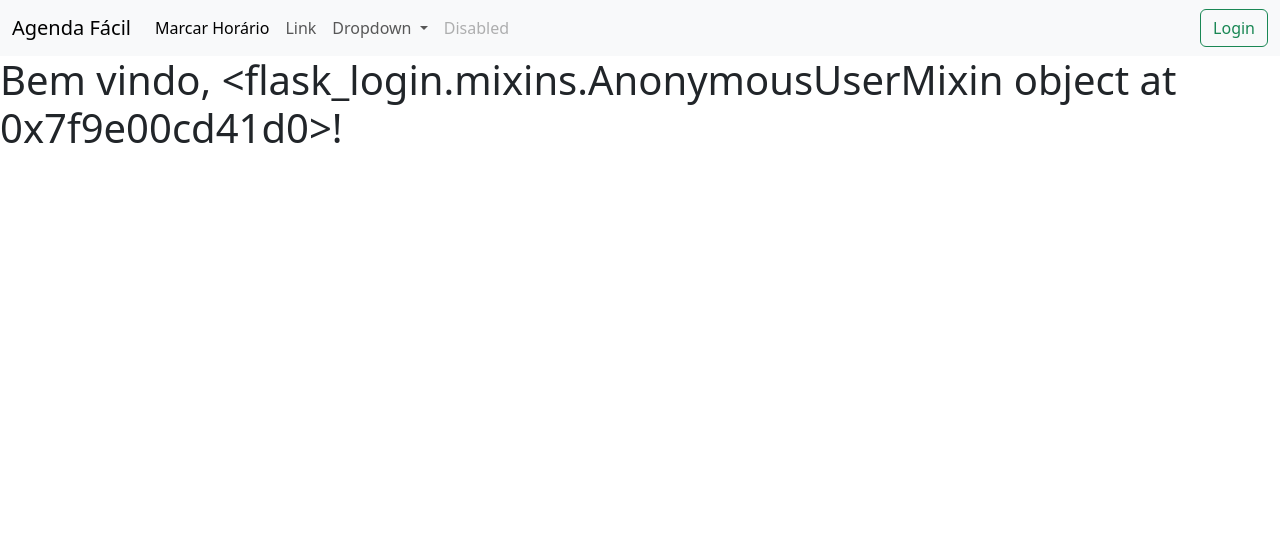
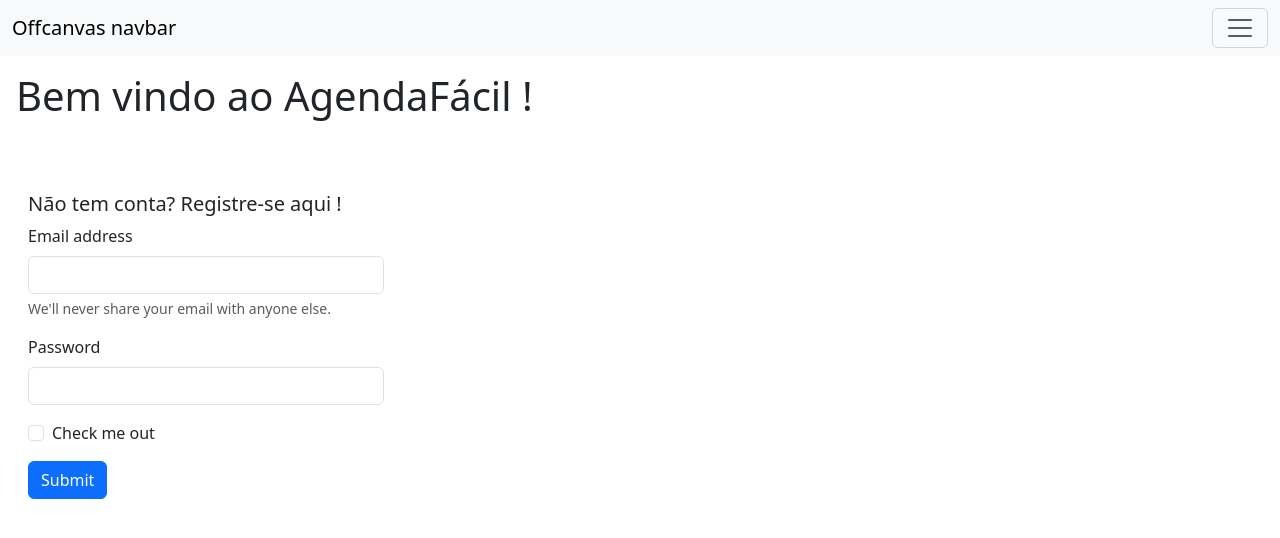
Before and after one commit to WederBorges/flask-agenda-com-bootstrap, a Flask app: page / in a window 1280 px wide. Shown: the top 538 px of the page. Run offline with Flask 3, Linux system fonts and the light colour scheme.

Commit message:
Estruturando novas rotas, pages com bootstrap

```diff
--- a/agenda/routes.py
+++ b/agenda/routes.py
@@ -5,12 +5,24 @@ from flask import url_for, render_template
 
 @app.route("/")
 def home():
-    return render_template('base.html')
+    return render_template('homepage.html')
 
 @app.route("/login")
 def login():
     return render_template("login.html")
 
+@app.route("/registre")
+def registre_se():
+    return render_template("registre.html")
+
 @app.route('/marcar-horario')
 def marcar_horario():
     return render_template("marcar_horario.html")
+
+@app.route('/perfil-usuario')
+def perfil_usuario():
+    return render_template("perfil_usuario.html")
+
+@app.route('/perfil_profissional')
+def perfil_profissional():
+    return render_template("perfil_profissional.html")
--- a/agenda/templates/base.html
+++ b/agenda/templates/base.html
@@ -1,53 +1,17 @@
 <!doctype html>
 <html lang="pt-br">
-  <head>
+
+<head>
     <meta charset="utf-8">
     <meta name="viewport" content="width=device-width, initial-scale=1">
- <nav class="navbar navbar-expand-lg bg-body-tertiary">
+    <title>{% block title %} AgendaFacil - Homepage {% endblock %}</title>
 
+    <link href="https://cdn.jsdelivr.net/npm/bootstrap@5.3.8/dist/css/bootstrap.min.css" rel="stylesheet" integrity="sha384-sRIl4kxILFvY47J16cr9ZwB07vP4J8+LH7qKQnuqkuIAvNWLzeN8tE5YBujZqJLB" crossorigin="anonymous">
 
-    <div class="container-fluid">
+</head>
 
-        <a class="navbar-brand" href="#">Agenda Fácil</a>
-        <button class="navbar-toggler" type="button" data-bs-toggle="collapse" data-bs-target="#navbarSupportedContent" aria-controls="navbarSupportedContent" aria-expanded="false" aria-label="Toggle navigation">
-        <span class="navbar-toggler-icon"></span>
-        </button>
-        <div class="collapse navbar-collapse" id="navbarSupportedContent">
-        <ul class="navbar-nav me-auto mb-2 mb-lg-0">
-            <li class="nav-item">
-            <a class="nav-link active" aria-current="page" href="#">Marcar Horário</a>
-            </li>
-            <li class="nav-item">
-            <a class="nav-link" href="#">Link</a>
-            </li>
-            <li class="nav-item dropdown">
-            <a class="nav-link dropdown-toggle" href="#" role="button" data-bs-toggle="dropdown" aria-expanded="false">
-                Dropdown
-            </a>
-            <ul class="dropdown-menu">
-                <li><a class="dropdown-item" href="#">Action</a></li>
-                <li><a class="dropdown-item" href="#">Another action</a></li>
-                <li><hr class="dropdown-divider"></li>
-                <li><a class="dropdown-item" href="#">Something else here</a></li>
-            </ul>
-            </li>
-            <li class="nav-item">
-            <a class="nav-link disabled" aria-disabled="true">Disabled</a>
-            </li>
-        </ul>
-            <div>
-                <button class="btn btn-outline-success" type="submit">Login</button>
-            </div>
-        </div>
-
-    </div>
-</nav>
-
-
-<link href="https://cdn.jsdelivr.net/npm/bootstrap@5.3.8/dist/css/bootstrap.min.css" rel="stylesheet" integrity="sha384-sRIl4kxILFvY47J16cr9ZwB07vP4J8+LH7qKQnuqkuIAvNWLzeN8tE5YBujZqJLB" crossorigin="anonymous">
-  </head>
   <body>
-    <h1>Bem vindo, {{current_user}}!</h1>
+    {% block content %} {% endblock %}
     <script src="https://cdn.jsdelivr.net/npm/bootstrap@5.3.8/dist/js/bootstrap.bundle.min.js" integrity="sha384-FKyoEForCGlyvwx9Hj09JcYn3nv7wiPVlz7YYwJrWVcXK/BmnVDxM+D2scQbITxI" crossorigin="anonymous"></script>
   </body>
 </html>
--- /dev/null
+++ b/agenda/templates/homepage.html
@@ -0,0 +1,11 @@
+{%extends 'base.html'%}
+
+{% block content %}
+
+{% include 'navbar.html' %}
+
+<div class=" container-fluid m-5 ms-1"><H1> Bem vindo ao AgendaFácil !</H1></div>
+
+<div class="container-fluid m-8"> {% include 'login.html' %} </div>
+
+{% endblock %}
--- a/agenda/templates/login.html
+++ b/agenda/templates/login.html
@@ -1,32 +1,30 @@
-<form class="row gx-3 gy-2 align-items-center">
-  <div class="col-sm-3">
-    <label class="visually-hidden" for="specificSizeInputName">Name</label>
-    <input type="text" class="form-control" id="specificSizeInputName" placeholder="Jane Doe">
+
+
+<div class="container mt-5 ms-1">
+    <div class="row justify-content-right">
+        <div class="col-6 col-md-3 col-lg-4">
+
+<div class=" mt-4"><h5> Não tem conta? Registre-se aqui !</h5></div>
+
+<form>
+
+
+  <div class="mb-3">
+    <label for="exampleInputEmail1" class="form-label">Email address</label>
+    <input type="email" class="form-control" id="exampleInputEmail1" aria-describedby="emailHelp">
+    <div id="emailHelp" class="form-text">We'll never share your email with anyone else.</div>
   </div>
-  <div class="col-sm-3">
-    <label class="visually-hidden" for="specificSizeInputGroupUsername">Username</label>
-    <div class="input-group">
-      <div class="input-group-text">@</div>
-      <input type="text" class="form-control" id="specificSizeInputGroupUsername" placeholder="Username">
+  <div class="mb-3">
+    <label for="exampleInputPassword1" class="form-label">Password</label>
+    <input type="password" class="form-control" id="exampleInputPassword1">
+  </div>
+  <div class="mb-3 form-check">
+    <input type="checkbox" class="form-check-input" id="exampleCheck1">
+    <label class="form-check-label" for="exampleCheck1">Check me out</label>
+  </div>
+  <button type="submit" class="btn btn-primary">Submit</button>
+          </div>
     </div>
-  </div>
-  <div class="col-sm-3">
-    <label class="visually-hidden" for="specificSizeSelect">Preferências</label>
-    <select class="form-select" id="specificSizeSelect">
-      <option selected>Quem sou?</option>
-      <option value="1">Profissional</option>
-      <option value="2">Cliente</option>
-    </select>
-  </div>
-  <div class="col-auto">
-    <div class="form-check">
-      <input class="form-check-input" type="checkbox" id="autoSizingCheck2">
-      <label class="form-check-label" for="autoSizingCheck2">
-        Lembrar de mim
-      </label>
-    </div>
-  </div>
-  <div class="col-auto">
-    <button type="submit" class="btn btn-primary">Enviar</button>
-  </div>
+</div>
+
 </form>
--- /dev/null
+++ b/agenda/templates/navbar.html
@@ -0,0 +1,47 @@
+{extends 'base.html'}
+
+{% block content %}
+
+<nav class="navbar bg-body-tertiary fixed-top">
+  <div class="container-fluid">
+    <a class="navbar-brand" href="#">Offcanvas navbar</a>
+    <button class="navbar-toggler" type="button" data-bs-toggle="offcanvas" data-bs-target="#offcanvasNavbar" aria-controls="offcanvasNavbar" aria-label="Toggle navigation">
+      <span class="navbar-toggler-icon"></span>
+    </button>
+    <div class="offcanvas offcanvas-end" tabindex="-1" id="offcanvasNavbar" aria-labelledby="offcanvasNavbarLabel">
+      <div class="offcanvas-header">
+        <h5 class="offcanvas-title" id="offcanvasNavbarLabel">Offcanvas</h5>
+        <button type="button" class="btn-close" data-bs-dismiss="offcanvas" aria-label="Close"></button>
+      </div>
+      <div class="offcanvas-body">
+        <ul class="navbar-nav justify-content-end flex-grow-1 pe-3">
+          <li class="nav-item">
+            <a class="nav-link active" aria-current="page" href="#">Home</a>
+          </li>
+          <li class="nav-item">
+            <a class="nav-link" href="#">Link</a>
+          </li>
+          <li class="nav-item dropdown">
+            <a class="nav-link dropdown-toggle" href="#" role="button" data-bs-toggle="dropdown" aria-expanded="false">
+              Dropdown
+            </a>
+            <ul class="dropdown-menu">
+              <li><a class="dropdown-item" href="#">Action</a></li>
+              <li><a class="dropdown-item" href="#">Another action</a></li>
+              <li>
+                <hr class="dropdown-divider">
+              </li>
+              <li><a class="dropdown-item" href="#">Something else here</a></li>
+            </ul>
+          </li>
+        </ul>
+        <form class="d-flex mt-3" role="search">
+          <input class="form-control me-2" type="search" placeholder="Search" aria-label="Search"/>
+          <button class="btn btn-outline-success" type="submit">Search</button>
+        </form>
+      </div>
+    </div>
+  </div>
+</nav>
+
+{% endblock %}
```
Also changed, not shown: agenda/templates/registre.html (added).
